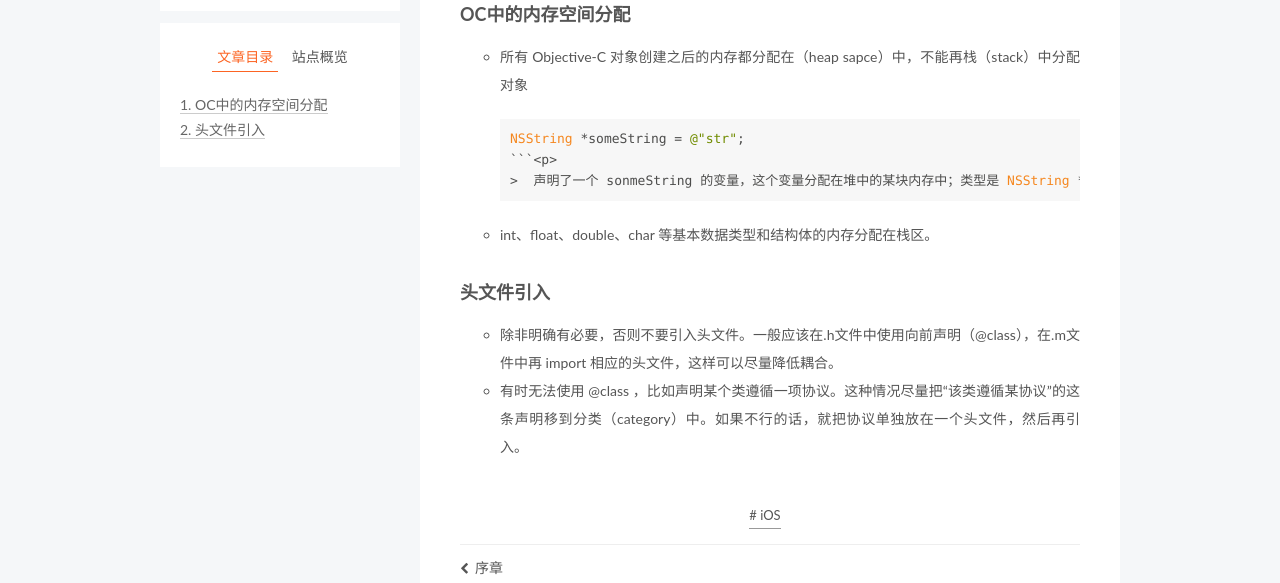
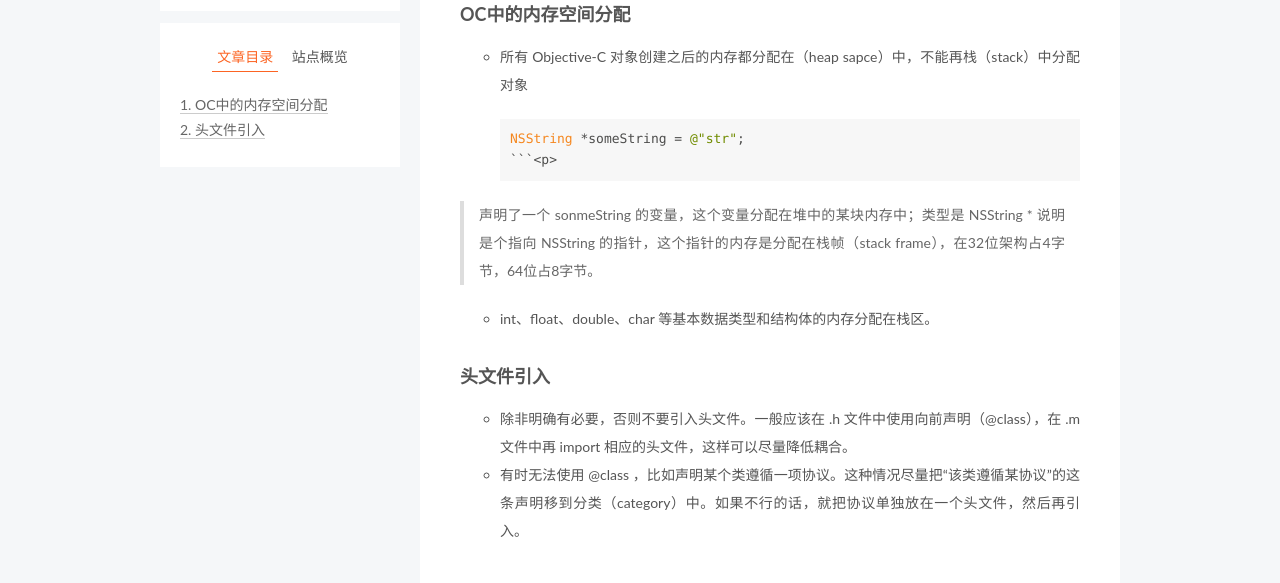
Before and after one commit to LoveLiii/LoveLiii.github.io, a plain HTML site: page 2019/06/24/《Effective OC 2.0》第一章 熟悉Objective-C 总结/index.html in a window 1280 px wide. Shown: the part 212-795 px from the top of the page. Drawn offline with Linux system fonts and the light colour scheme.

Commit message:
Site updated: 2019-06-25 00:55:21

````diff
--- a/2019/06/24/《Effective OC 2.0》第一章 熟悉Objective-C 总结/index.html
+++ b/2019/06/24/《Effective OC 2.0》第一章 熟悉Objective-C 总结/index.html
@@ -79,18 +79,18 @@
 
 
 
-<meta name="description" content="OC中的内存空间分配   所有 Objective-C 对象创建之后的内存都分配在（heap sapce）中，不能再栈（stack）中分配对象  NSString *someString = @&quot;str&quot;; ```&amp;lt;p&amp;gt; &amp;gt;  声明了一个 sonmeString 的变量，这个变量分配在堆中的某块内存中；类型是 NSString * 说明是个指向 NSString 的指针，这个指针">
+<meta name="description" content="OC中的内存空间分配   所有 Objective-C 对象创建之后的内存都分配在（heap sapce）中，不能再栈（stack）中分配对象 NSString *someString = @&quot;str&quot;; ```&amp;lt;p&amp;gt;      声明了一个 sonmeString 的变量，这个变量分配在堆中的某块内存中；类型是 NSString * 说明是个指向 NSString 的指针，这个指针的内">
 <meta name="keywords" content="iOS">
 <meta property="og:type" content="article">
 <meta property="og:title" content="《Effective OC 2.0》第一章 熟悉Objective-C 总结">
 <meta property="og:url" content="http://yoursite.com/2019/06/24/《Effective OC 2.0》第一章 熟悉Objective-C 总结/index.html">
 <meta property="og:site_name" content="XV~&#39;s Blog">
-<meta property="og:description" content="OC中的内存空间分配   所有 Objective-C 对象创建之后的内存都分配在（heap sapce）中，不能再栈（stack）中分配对象  NSString *someString = @&quot;str&quot;; ```&amp;lt;p&amp;gt; &amp;gt;  声明了一个 sonmeString 的变量，这个变量分配在堆中的某块内存中；类型是 NSString * 说明是个指向 NSString 的指针，这个指针">
+<meta property="og:description" content="OC中的内存空间分配   所有 Objective-C 对象创建之后的内存都分配在（heap sapce）中，不能再栈（stack）中分配对象 NSString *someString = @&quot;str&quot;; ```&amp;lt;p&amp;gt;      声明了一个 sonmeString 的变量，这个变量分配在堆中的某块内存中；类型是 NSString * 说明是个指向 NSString 的指针，这个指针的内">
 <meta property="og:locale" content="zh-Hans">
-<meta property="og:updated_time" content="2019-06-24T16:51:06.777Z">
+<meta property="og:updated_time" content="2019-06-24T16:55:16.140Z">
 <meta name="twitter:card" content="summary">
 <meta name="twitter:title" content="《Effective OC 2.0》第一章 熟悉Objective-C 总结">
-<meta name="twitter:description" content="OC中的内存空间分配   所有 Objective-C 对象创建之后的内存都分配在（heap sapce）中，不能再栈（stack）中分配对象  NSString *someString = @&quot;str&quot;; ```&amp;lt;p&amp;gt; &amp;gt;  声明了一个 sonmeString 的变量，这个变量分配在堆中的某块内存中；类型是 NSString * 说明是个指向 NSString 的指针，这个指针">
+<meta name="twitter:description" content="OC中的内存空间分配   所有 Objective-C 对象创建之后的内存都分配在（heap sapce）中，不能再栈（stack）中分配对象 NSString *someString = @&quot;str&quot;; ```&amp;lt;p&amp;gt;      声明了一个 sonmeString 的变量，这个变量分配在堆中的某块内存中；类型是 NSString * 说明是个指向 NSString 的指针，这个指针的内">
 
 
 
@@ -303,18 +303,21 @@
         <h3>OC中的内存空间分配</h3>
 
 <ul>
-<li><p>所有 Objective-C 对象创建之后的内存都分配在（heap sapce）中，不能再栈（stack）中分配对象 </p><p></p>
-<pre><code class="objc"><span class="built_in">NSString</span> *someString = <span class="string">@"str"</span>;
+<li>所有 Objective-C 对象创建之后的内存都分配在（heap sapce）中，不能再栈（stack）中分配对象 <p><pre><code class="objc"><span class="built_in">NSString</span> *someString = <span class="string">@"str"</span>;
 ```&lt;p&gt;
-&gt;  声明了一个 sonmeString 的变量，这个变量分配在堆中的某块内存中；类型是 <span class="built_in">NSString</span> * 说明是个指向 <span class="built_in">NSString</span> 的指针，这个指针的内存是分配在栈帧（stack frame），在<span class="number">32</span>位架构占<span class="number">4</span>字节，<span class="number">64</span>位占<span class="number">8</span>字节。</code></pre>
-</li>
-<li><p>int、float、double、char 等基本数据类型和结构体的内存分配在栈区。</p>
-</li>
+</code></pre>
+</p></li>
+</ul>
+<blockquote>
+<p> 声明了一个 sonmeString 的变量，这个变量分配在堆中的某块内存中；类型是 NSString * 说明是个指向 NSString 的指针，这个指针的内存是分配在栈帧（stack frame），在32位架构占4字节，64位占8字节。</p>
+</blockquote>
+<ul>
+<li>int、float、double、char 等基本数据类型和结构体的内存分配在栈区。</li>
 </ul>
 <h3>头文件引入</h3>
 
 <ul>
-<li>除非明确有必要，否则不要引入头文件。一般应该在.h文件中使用向前声明（@class），在.m文件中再 import 相应的头文件，这样可以尽量降低耦合。</li>
+<li>除非明确有必要，否则不要引入头文件。一般应该在 .h 文件中使用向前声明（@class），在 .m 文件中再 import 相应的头文件，这样可以尽量降低耦合。</li>
 <li>有时无法使用 @class ，比如声明某个类遵循一项协议。这种情况尽量把“该类遵循某协议”的这条声明移到分类（category）中。如果不行的话，就把协议单独放在一个头文件，然后再引入。</li>
 </ul>
 
--- a/css/main.css
+++ b/css/main.css
@@ -1823,7 +1823,7 @@ pre .javascript .function {
   width: 4px;
   height: 4px;
   border-radius: 50%;
-  background: #b19af4;
+  background: #cdffe0;
 }
 .links-of-blogroll {
   font-size: 13px;
````
Also changed, not shown: 2019/06/24/序章/index.html (+5 -5 lines), index.html (+7 -4 lines).
